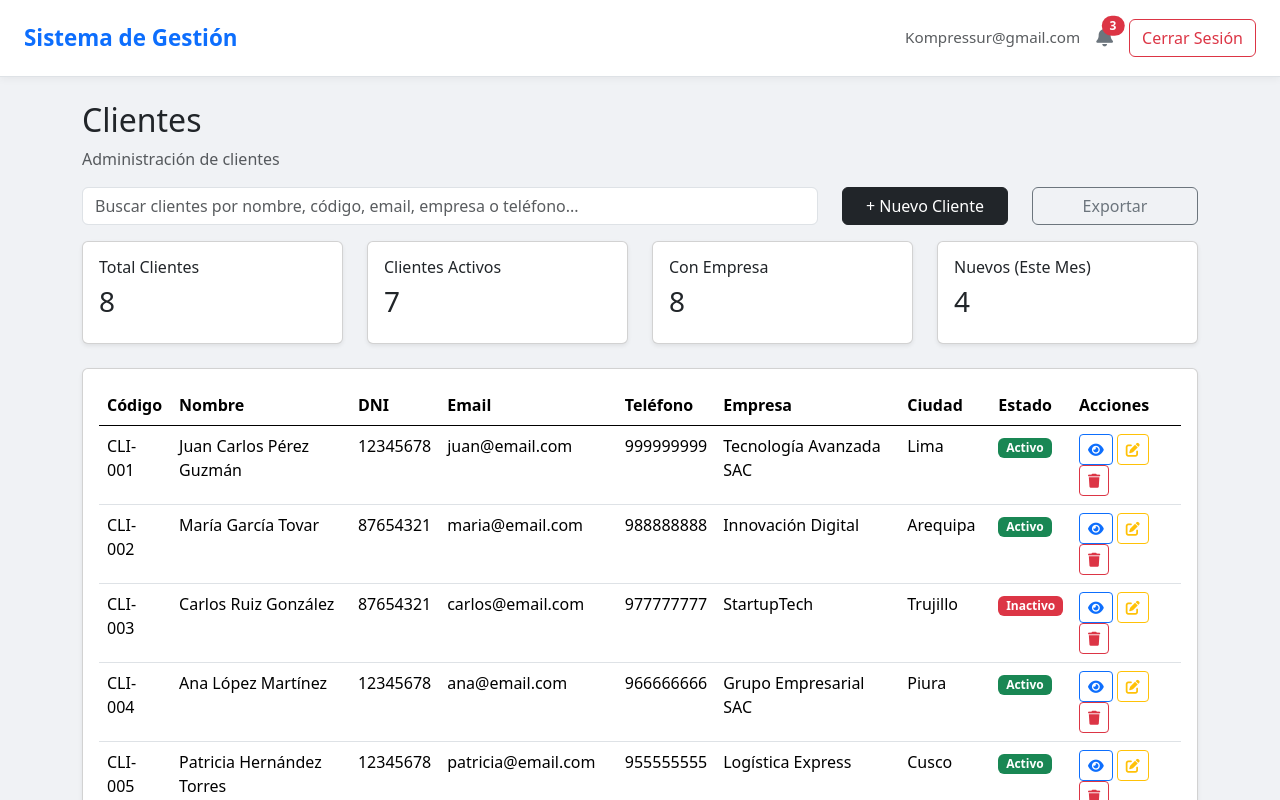
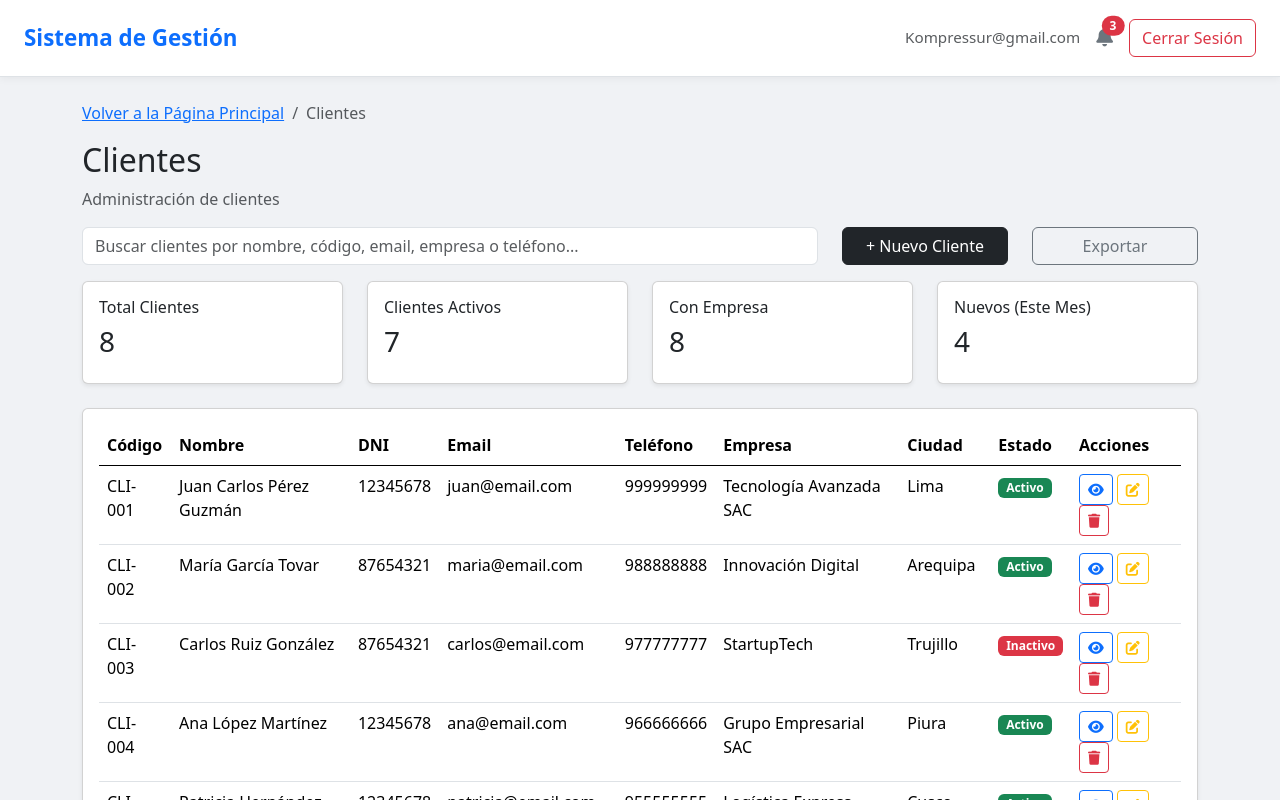
Before and after one commit to Renzooap24/Desarrollowebupc, an Angular app in the folder frontend/: page /clientes in a window 1280 px wide. Shown: the top 800 px of the page. Built offline with nearby package versions, Linux system fonts and the light colour scheme.

Commit message:
Actualizaciones para salida al menú principal

```diff
--- a/frontend/src/app/clientes/clientes.html
+++ b/frontend/src/app/clientes/clientes.html
@@ -1,4 +1,15 @@
 <div class="container mt-4">
+
+  <nav aria-label="breadcrumb">
+    <ol class="breadcrumb">
+        <li class="breadcrumb-item">
+            <a routerLink="/dashboard">
+            Volver a la Página Principal
+            </a>
+        </li>
+        <li class="breadcrumb-item active" aria-current="page">Clientes</li>
+    </ol>
+  </nav>
 
   <h2>Clientes</h2>
   <p class="text-muted">Administración de clientes</p>
--- a/frontend/src/app/clientes/clientes.ts
+++ b/frontend/src/app/clientes/clientes.ts
@@ -1,8 +1,9 @@
 import { Component } from '@angular/core';
+import { RouterLink } from '@angular/router';
 
 @Component({
   selector: 'app-clientes',
-  imports: [],
+  imports: [RouterLink],
   templateUrl: './clientes.html',
   styleUrl: './clientes.css',
 })
--- a/frontend/src/app/dashboard/dashboard.html
+++ b/frontend/src/app/dashboard/dashboard.html
@@ -20,9 +20,11 @@
                     </h5>
                     <p>Gestión de productos y stock.</p>
 
-                    <button class="btn btn-primary">
+                    <a
+                        routerLink="/inventario"
+                        class="btn btn-warning">
                         Acceder
-                    </button>
+                    </a>
                 </div>
             </div>
         </div>
--- a/frontend/src/app/maquinas/maquinas.html
+++ b/frontend/src/app/maquinas/maquinas.html
@@ -1,7 +1,11 @@
 <main class="container mt-4">
     <nav aria-label="breadcrumb">
         <ol class="breadcrumb">
-            <li class="breadcrumb-item"><a href="#">Volver a la Página Principal</a></li>
+            <li class="breadcrumb-item">
+                <a routerLink="/dashboard">
+                Volver a la Página Principal
+                </a>
+            </li>
             <li class="breadcrumb-item active" aria-current="page">Máquinas</li>
         </ol>
     </nav>
--- a/frontend/src/app/maquinas/maquinas.ts
+++ b/frontend/src/app/maquinas/maquinas.ts
@@ -3,11 +3,12 @@ import { CommonModule } from '@angular/common';
 import { FormsModule } from '@angular/forms';
 import { MaquinasService } from './maquina';
 import { Maquinas } from './maquinas.model';
+import { RouterLink } from '@angular/router';
 
 @Component({
   selector: 'app-maquinas',
   standalone: true,
-  imports: [CommonModule, FormsModule],
+  imports: [CommonModule, FormsModule, RouterLink],
   templateUrl: './maquinas.html',
   styleUrls: ['./maquinas.css']
 })
--- a/frontend/src/app/servicios/servicios.html
+++ b/frontend/src/app/servicios/servicios.html
@@ -1,7 +1,11 @@
 <main class="container mt-4">
     <nav aria-label="breadcrumb">
         <ol class="breadcrumb">
-            <li class="breadcrumb-item"><a href="#">Volver a la Página Principal</a></li>
+            <li class="breadcrumb-item">
+                <a routerLink="/dashboard">
+                Volver a la Página Principal
+                </a>
+            </li>
             <li class="breadcrumb-item active" aria-current="page">Servicios</li>
         </ol>
     </nav>
--- a/frontend/src/app/servicios/servicios.ts
+++ b/frontend/src/app/servicios/servicios.ts
@@ -3,11 +3,12 @@ import { CommonModule } from '@angular/common';
 import { FormsModule } from '@angular/forms';
 import { ServicioService } from './servicio';
 import { Servicio } from './servicio.model';
+import { RouterLink } from '@angular/router';
 
 @Component({
   selector: 'app-servicios',
   standalone: true,
-  imports: [CommonModule, FormsModule],
+  imports: [CommonModule, FormsModule, RouterLink],
   templateUrl: './servicios.html',
   styleUrls: ['./servicios.css']
 })
```
Also changed, not shown: frontend/src/app/reportes/reportes.html (indentation only), 1 other file (tests, documents, lock files or other folders).
